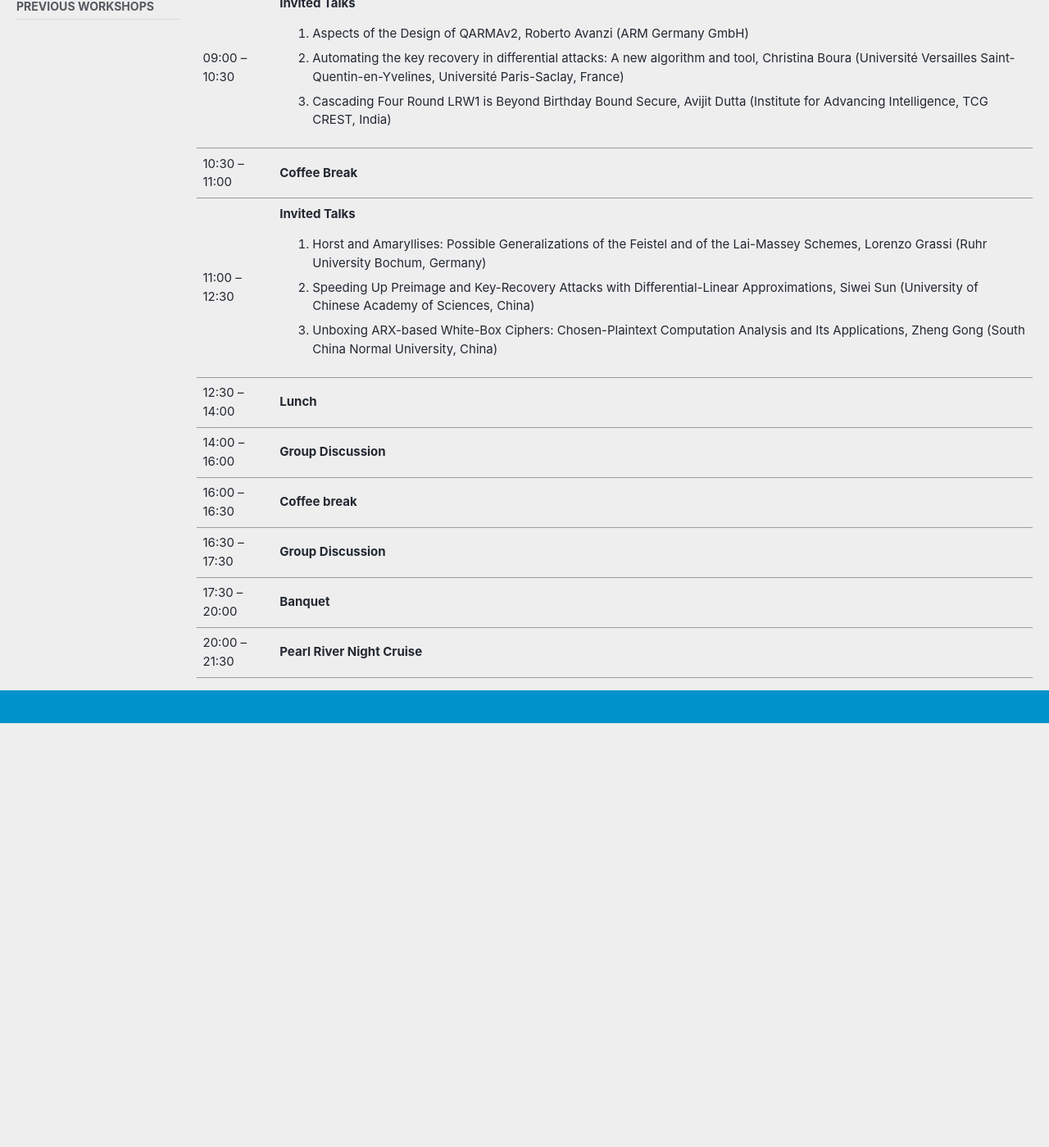
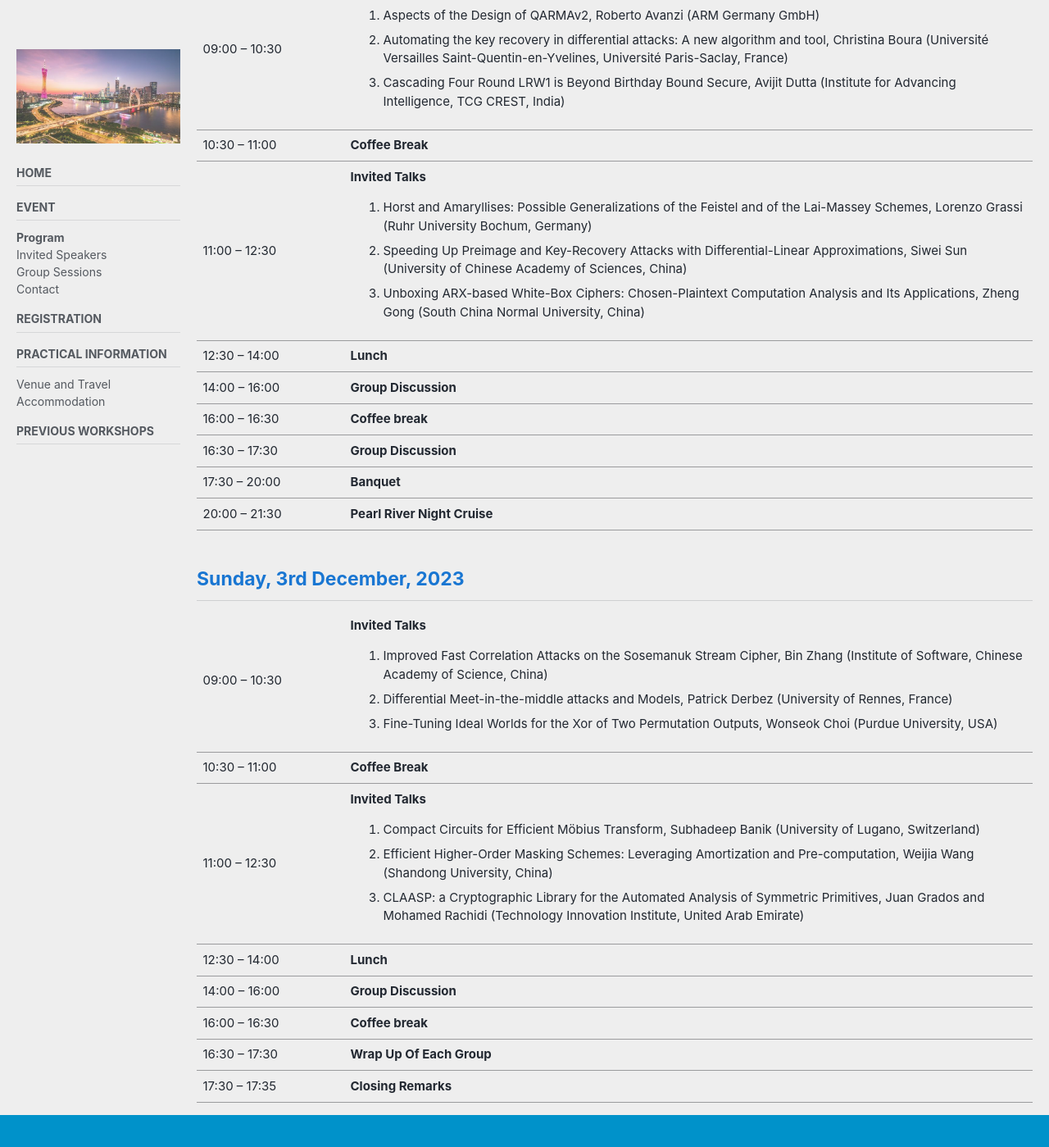
Before and after one commit to cryptanalysisbench/SATbench, a Jekyll site: the page built from program.md, in a window 1280 px wide and 1400 px high, scrolled down 1012 px. Shown: the whole window at 82% size. Built offline with Jekyll 4.4.1, drawn with Linux system fonts in a browser that asks for light colours; cached includes are drawn as plain includes; nearby versions of some CDN libraries; our own code applies the rules of GitHub Pages for plain Markdown files; before the commit the page ends 1894 px from its top, so only the background shows below that.

Commit message:
Update program.md

```diff
--- a/program.md
+++ b/program.md
@@ -17,7 +17,7 @@ sidebar:
 ## Friday, 1st December, 2023
 <table>
     <tr>
-        <td width="200">08:45 – 09:15</td>
+        <td width="180">08:45 – 09:15</td>
         <td><b>Registration</b></td>
     </tr>
     <tr>
@@ -69,7 +69,7 @@ sidebar:
 
 <table>
     <tr>
-        <td>09:00 – 10:30</td>
+        <td width="180">09:00 – 10:30</td>
         <td><b>Invited Talks</b>
           <ol>
           <li>Aspects of the Design of QARMAv2, Roberto Avanzi (ARM Germany GmbH)</li>
@@ -117,3 +117,52 @@ sidebar:
         <td><b>Pearl River Night Cruise</b></td>
     </tr>
 </table>
+
+## Sunday, 3rd December, 2023
+
+<table>
+    <tr>
+        <td width="180">09:00 – 10:30</td>
+        <td><b>Invited Talks</b>
+          <ol>
+          <li>Improved Fast Correlation Attacks on the Sosemanuk Stream Cipher, Bin Zhang (Institute of Software, Chinese Academy of Science, China)</li>
+          <li>Differential Meet-in-the-middle attacks and Models, Patrick Derbez (University of Rennes, France)</li>
+          <li>Fine-Tuning Ideal Worlds for the Xor of Two Permutation Outputs, Wonseok Choi (Purdue University, USA)</li>
+          </ol>
+        </td>
+    </tr>
+    <tr>
+        <td>10:30 – 11:00</td>
+        <td><b>Coffee Break</b></td>
+    </tr>
+      <tr>
+        <td>11:00 – 12:30</td>
+        <td><b>Invited Talks</b>
+          <ol>
+          <li>Compact Circuits for Efficient Möbius Transform, Subhadeep Banik (University of Lugano, Switzerland)</li>
+          <li>Efficient Higher-Order Masking Schemes: Leveraging Amortization and Pre-computation, Weijia Wang (Shandong University, China)</li>
+          <li>CLAASP: a Cryptographic Library for the Automated Analysis of Symmetric Primitives, Juan Grados and Mohamed Rachidi (Technology Innovation Institute, United Arab Emirate)</li>
+          </ol>
+        </td>
+    </tr>
+      <tr>
+        <td>12:30 – 14:00</td>
+        <td><b>Lunch</b></td>
+    </tr>
+      <tr>
+        <td>14:00 – 16:00</td>
+        <td><b>Group Discussion</b></td>
+    </tr>
+      <tr>
+        <td>16:00 – 16:30</td>
+        <td><b>Coffee break</b></td>
+    </tr>
+      <tr>
+        <td>16:30 – 17:30</td>
+        <td><b>Wrap Up Of Each Group</b></td>
+    </tr>
+      <tr>
+        <td>17:30 – 17:35</td>
+        <td><b>Closing Remarks</b></td>
+    </tr>
+</table>
```
